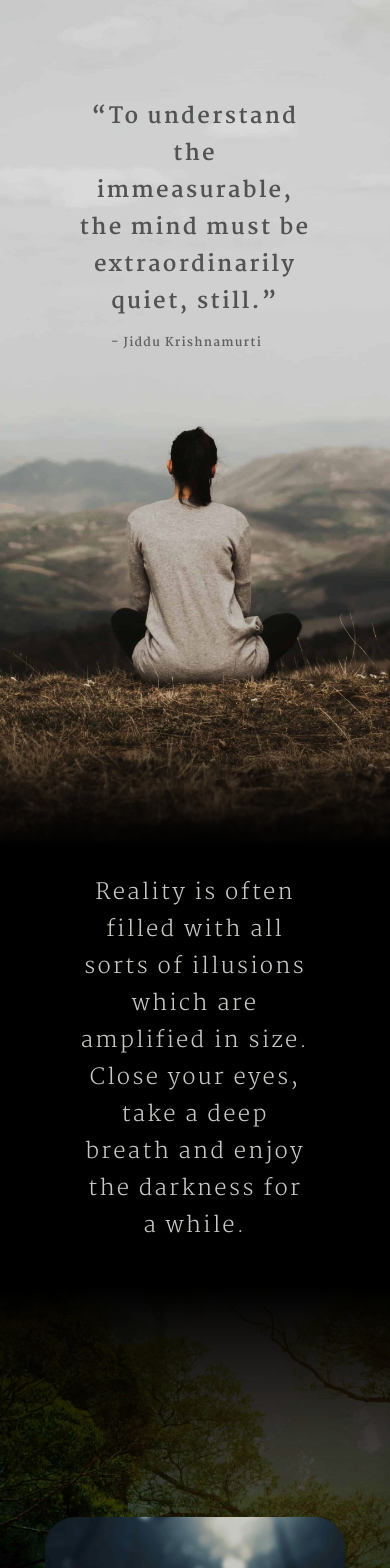
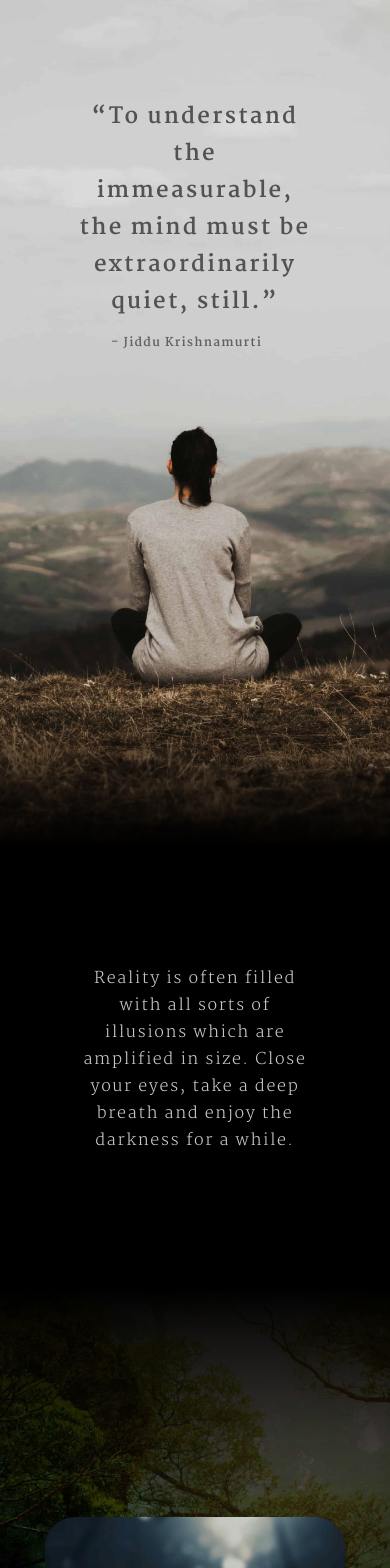
Before and after one commit to DanielAleks/metta, a React (Create React App) app: page / in a window 390 px wide. Shown: the top 1568 px of the page. Built offline with nearby package versions, Linux system fonts and the light colour scheme.

Commit message:
'minor-issues-fixed'

```diff
--- a/src/App.css
+++ b/src/App.css
@@ -12,7 +12,6 @@
 ::-webkit-scrollbar {
     width: 0px;
 }
-
 
 html {
   scrollbar-width: none;
@@ -109,24 +108,39 @@ h3 {
   position: absolute;
   margin-top: 5%;
   color: #525252;
-  animation: .8s ease-out 0s 1 slideInFromLeft;
+  animation: slideInFromLeft .6s ease-out 1s forwards;
+  opacity: 0
+
 }
 
 .authorHeader {
   color: #616161;
   font-family: Martel-bold;
-  animation: 1s ease-out 0s 1 slideInFromLeftAuthor;
+  animation: slideInFromLeftAuthor .8s ease-out 1.3s forwards;
+  opacity: 0
 }
 
 @keyframes slideInFromLeft {
-  0% {transform: translateX(-150%) skewX(20deg);}
+  0% {
+    transform: translateX(-150%) skewX(20deg);
+    opacity: 0;
+  }
   90% {transform: translateX(1%);}
-  100% {transform: translateX(0) skewX(0deg);}
+  100% {
+    transform: translateX(0) skewX(0deg);
+    opacity: 1
+  }
 }
 @keyframes slideInFromLeftAuthor {
-  0% {transform: translateX(-150%) skewX(20deg);}
-  90% {transform: translateX(1%);}
-  100% {transform: translateX(0) skewX(0deg);}
+  0% {
+    transform: translateX(150%) skewX(-20deg);
+    opacity: 0
+  }
+  90% {transform: translateX(-1%);}
+  100% {
+    transform: translateX(0) skewX(0deg);
+    opacity: 1
+  }
 }
 
 .section2-text {
@@ -158,6 +172,9 @@ h4 {
   .headerText {
     margin-top: 25%;
     border-radius: 10px;
+  }
+  .section2-text {
+    font-size: 1rem;
   }
   h1 {
     font-size: 22px;
--- a/src/components/Section2.tsx
+++ b/src/components/Section2.tsx
@@ -5,7 +5,7 @@ function Section2() {
   Aos.init()
   return (
     <div className='container-full section2-bg'>
-      <h2 data-aos="fade-left" data-aos-once="true" className='section2-text'>
+      <h2 data-aos="fade-left" data-aos-duration='10000' data-aos-once="true" className='section2-text'>
         Reality is often filled with all sorts of illusions which are amplified in size. Close your eyes, take a deep breath and enjoy the darkness for a while.
             </h2>
     </div>
--- a/src/components/Section5.tsx
+++ b/src/components/Section5.tsx
@@ -41,6 +41,7 @@ const Gradient = styled.div`
   top: 0px;
   background: linear-gradient(180deg, rgba(0, 0, 0, 0) 0%, #000000 92.33%);
   transform: matrix(1, 0, 0, -1, 0, 0);
+  z-index: 1;
 `;
 
 const GradientBot = styled.div`
@@ -49,6 +50,7 @@ const GradientBot = styled.div`
   height: 428px;
   bottom: 0px;
   background: linear-gradient(180deg, rgba(0, 0, 0, 0) 0%, #000000 92.33%);
+  z-index: 1
 `;
 
 const By = styled.h3`
@@ -61,5 +63,5 @@ padding: 10px 50px 0px 0px;
 const CenterText = styled.h2`
   position: absolute;
   color: #D4D4D4;
-
+  z-index: 2
 `;
```
